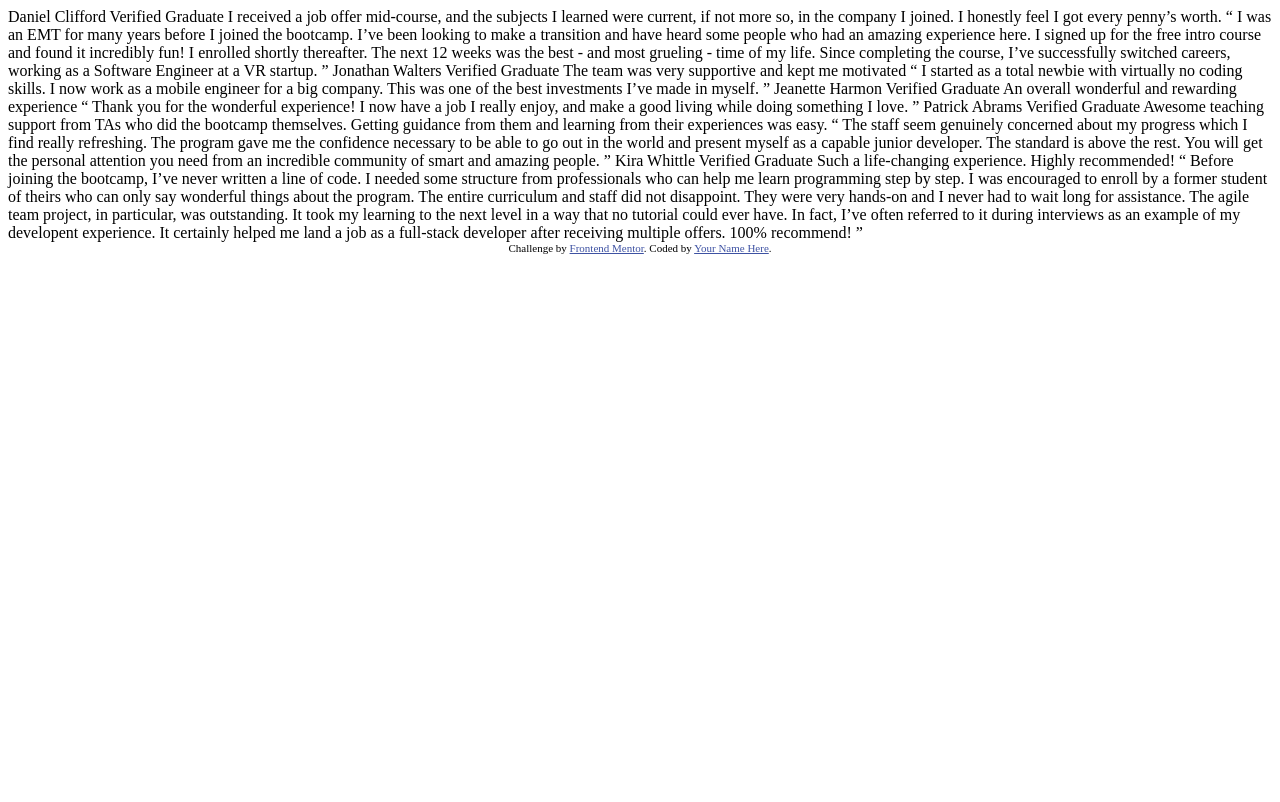
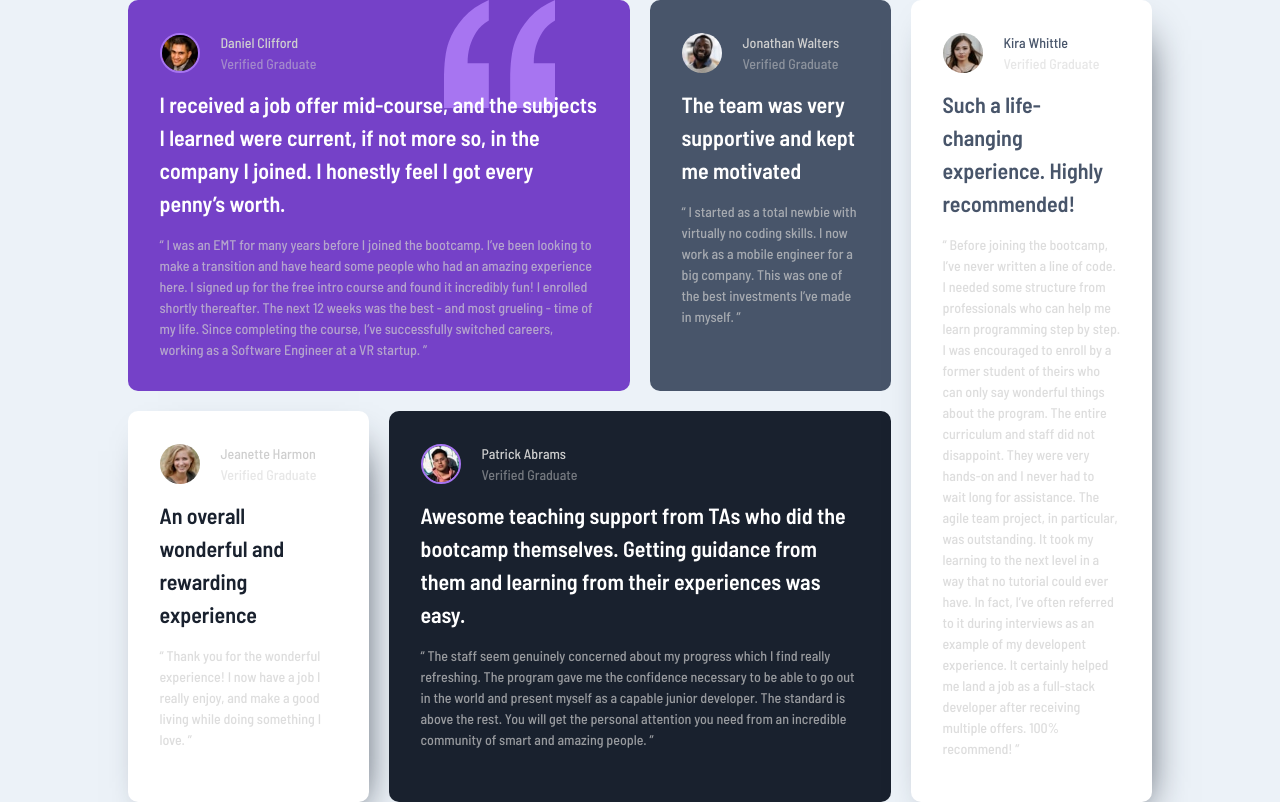
Before and after one commit to hadreemustaffa/testimonials-grid-section, a plain HTML site: page index.html in a window 1280 px wide. Drawn offline with Linux system fonts and the light colour scheme.

Commit message:
style: add structure and base style

```diff
--- a/index.html
+++ b/index.html
@@ -4,70 +4,115 @@
 <head>
   <meta charset="UTF-8">
   <meta name="viewport" content="width=device-width, initial-scale=1.0">
-  <!-- displays site properly based on user's device -->
-
+  <link rel="stylesheet" href="style.css">
   <link rel="icon" type="image/png" sizes="32x32" href="./images/favicon-32x32.png">
-
-  <title>Frontend Mentor | [Challenge Name Here]</title>
-
-  <!-- Feel free to remove these styles or customise in your own stylesheet 👍 -->
-  <style>
-    .attribution {
-      font-size: 11px;
-      text-align: center;
-    }
-
-    .attribution a {
-      color: hsl(228, 45%, 44%);
-    }
-  </style>
+  <title>Frontend Mentor | Testimonials Grid Section</title>
 </head>
 
 <body>
-  Daniel Clifford
-  Verified Graduate
+  <main>
+    <div class="card bg-primary-800 relative">
+      <div class="customer-detail">
+        <img src="images/image-daniel.jpg" alt="" class="border-violet">
+        <div class="customer-name">
+          <img src="images/bg-pattern-quotation.svg" alt="" class="quotation">
+          <p class="text-neutral-800">Daniel Clifford</p>
+          <p class="text-neutral-500">Verified Graduate</p>
+        </div>
+      </div>
 
+      <div class="text-container">
+        <h1>
           I received a job offer mid-course, and the subjects I learned were current, if not more so,
           in the company I joined. I honestly feel I got every penny’s worth.
-
+        </h1>
+        <p class="text-neutral-700">
           “ I was an EMT for many years before I joined the bootcamp. I’ve been looking to make a
           transition and have heard some people who had an amazing experience here. I signed up
           for the free intro course and found it incredibly fun! I enrolled shortly thereafter.
           The next 12 weeks was the best - and most grueling - time of my life. Since completing
           the course, I’ve successfully switched careers, working as a Software Engineer at a VR startup. ”
+        </p>
+      </div>
+    </div>
 
-  Jonathan Walters
-  Verified Graduate
+    <div class="card bg-primary-700">
+      <div class="customer-detail">
+        <img src="images/image-jonathan.jpg" alt="">
+        <div class="customer-name">
+          <p class="text-neutral-800">Jonathan Walters</p>
+          <p class="text-neutral-500">Verified Graduate</p>
+        </div>
+      </div>
 
+      <div class="text-container">
+        <h1>
           The team was very supportive and kept me motivated
-
+        </h1>
+        <p class="text-neutral-700">
           “ I started as a total newbie with virtually no coding skills. I now work as a mobile engineer
           for a big company. This was one of the best investments I’ve made in myself. ”
+        </p>
+      </div>
+    </div>
 
-  Jeanette Harmon
-  Verified Graduate
+    <div class="card bg-primary-100 shadow">
+      <div class="customer-detail">
+        <img src="images/image-jeanette.jpg" alt="">
+        <div class="customer-name">
+          <p class="text-neutral-800">Jeanette Harmon</p>
+          <p class="text-neutral-500">Verified Graduate</p>
+        </div>
+      </div>
 
+      <div class="text-container">
+        <h1 class="text-primary-900">
           An overall wonderful and rewarding experience
-
+        </h1>
+        <p class="text-neutral-700">
           “ Thank you for the wonderful experience! I now have a job I really enjoy, and make a good living
           while doing something I love. ”
+        </p>
+      </div>
+    </div>
 
-  Patrick Abrams
-  Verified Graduate
+    <div class="card bg-primary-900">
+      <div class="customer-detail">
+        <img src="images/image-patrick.jpg" alt="" class="border-violet">
+        <div class="customer-name">
+          <p class="text-neutral-800">Patrick Abrams</p>
+          <p class="text-neutral-500">Verified Graduate</p>
+        </div>
+      </div>
 
+      <div class="text-container">
+        <h1>
           Awesome teaching support from TAs who did the bootcamp themselves. Getting guidance from them and
           learning from their experiences was easy.
-
+        </h1>
+        <p class="text-neutral-700">
           “ The staff seem genuinely concerned about my progress which I find really refreshing. The program
           gave me the confidence necessary to be able to go out in the world and present myself as a capable
           junior developer. The standard is above the rest. You will get the personal attention you need from
           an incredible community of smart and amazing people. ”
+        </p>
+      </div>
+    </div>
 
-  Kira Whittle
-  Verified Graduate
+    <div class="card bg-primary-100 shadow">
+      <div class="customer-detail">
+        <img src="images/image-kira.jpg" alt="">
+        <div class="customer-name">
+          <p class="text-primary-700">Kira Whittle</p>
+          <p class="text-neutral-500">Verified Graduate</p>
+        </div>
+      </div>
 
+      <div class="text-container">
+        <h1 class="text-primary-700">
           Such a life-changing experience. Highly recommended!
-
+        </h1>
+        <p>
           “ Before joining the bootcamp, I’ve never written a line of code. I needed some structure from
           professionals who can help me learn programming step by step. I was encouraged to enroll by a former
           student of theirs who can only say wonderful things about the program. The entire curriculum and staff
@@ -76,11 +121,10 @@
           could ever have. In fact, I’ve often referred to it during interviews as an example of my developent
           experience. It certainly helped me land a job as a full-stack developer after receiving multiple offers.
           100% recommend! ”
-
-  <div class="attribution">
-    Challenge by <a href="https://www.frontendmentor.io?ref=challenge" target="_blank">Frontend Mentor</a>.
-    Coded by <a href="#">Your Name Here</a>.
+        </p>
       </div>
+    </div>
+  </main>
 </body>
 
 </html>
--- a/style.css
+++ b/style.css
@@ -0,0 +1,219 @@
+@import url('https://fonts.googleapis.com/css2?family=Barlow+Semi+Condensed:wght@500;600&display=swap');
+
+:root {
+	/* Font variables */
+	--ff-primary: 'Barlow Semi Condensed', sans-serif;
+
+	--fs-lg: 1.375rem;
+	--fs-sm: 0.875rem;
+
+	--fw-semibold: 600;
+	--fw-regular: 500;
+
+	--ff-heading: var(--ff-primary);
+	--ff-body: var(--ff-primary);
+
+	--fs-heading: var(--fs-lg);
+	--fs-body: var(--fs-sm);
+
+	/* Color variables */
+	--clr-primary-violet: hsl(263, 55%, 52%);
+	--clr-primary-grayish-blue: hsl(217, 19%, 35%);
+	--clr-primary-blackish-blue: hsl(219, 29%, 14%);
+	--clr-primary-white: hsl(0, 0%, 100%);
+
+	--clr-neutral-light-gray-800: hsl(0, 0%, 81%);
+	--clr-neutral-light-gray-700: hsla(0, 0%, 81%, 0.7);
+	--clr-neutral-light-gray-500: hsla(0, 0%, 81%, 0.5);
+	--clr-neutral-light-grayish-blue: hsl(210, 46%, 95%);
+
+	--clr-border-light-violet: hsl(264, 82%, 70%);
+}
+
+/* Box sizing rules */
+*,
+*::before,
+*::after {
+	box-sizing: border-box;
+}
+
+/* Remove default margin */
+* {
+	margin: 0;
+	padding: 0;
+	font: inherit;
+}
+
+/* Set core root defaults */
+html:focus-within {
+	scroll-behavior: smooth;
+}
+
+html,
+body {
+	height: 100%;
+}
+
+/* Set core body defaults */
+body {
+	text-rendering: optimizeSpeed;
+	line-height: 1.5;
+}
+
+/* Make images easier to work with */
+img,
+picture,
+svg {
+	max-width: 100%;
+	display: block;
+}
+
+/* Utility classes */
+
+.text-primary-900 {
+	color: var(--clr-primary-blackish-blue);
+}
+.text-primary-800 {
+	color: var(--clr-primary-violet);
+}
+.text-primary-700 {
+	color: var(--clr-primary-grayish-blue);
+}
+.text-primary-100 {
+	color: var(--clr-primary-white);
+}
+.text-neutral-800 {
+	color: var(--clr-neutral-light-gray-800);
+}
+.text-neutral-700 {
+	color: var(--clr-neutral-light-gray-700);
+}
+.text-neutral-500 {
+	color: var(--clr-neutral-light-gray-500);
+}
+.text-neutral-100 {
+	color: var(--clr-neutral-light-grayish-blue);
+}
+
+.bg-primary-900 {
+	background-color: var(--clr-primary-blackish-blue);
+}
+.bg-primary-800 {
+	background-color: var(--clr-primary-violet);
+}
+.bg-primary-700 {
+	background-color: var(--clr-primary-grayish-blue);
+}
+.bg-primary-100 {
+	background-color: var(--clr-primary-white);
+}
+.bg-neutral-100 {
+	background-color: var(--clr-neutral-light-grayish-blue);
+}
+
+.ff-primary-heading {
+	font-family: var(--ff-heading);
+}
+.ff-primary-body {
+	font-family: var(--ff-body);
+}
+
+.fs-heading {
+	font-size: var(--fs-heading);
+}
+.fs-body {
+	font-size: var(--fs-body);
+}
+
+.fw-semibold {
+	font-weight: var(--fw-semibold);
+}
+.fw-regular {
+	font-weight: var(--fw-regular);
+}
+
+.border-violet {
+	border: 2px solid var(--clr-border-light-violet);
+}
+
+.relative {
+	position: relative;
+}
+
+/* General styling */
+
+body {
+	display: flex;
+	background-color: var(--clr-neutral-light-grayish-blue);
+	font-family: var(--ff-body);
+	font-size: var(--fs-body);
+	font-weight: var(--fw-regular);
+	color: var(--clr-neutral-light-gray-700);
+	line-height: 1.5;
+}
+
+h1 {
+	font-size: var(--fs-heading);
+	color: var(--clr-primary-white);
+	font-weight: var(--fw-semibold);
+}
+
+main {
+	background-color: var(--clr-neutral-light-grayish-blue);
+	width: 80%;
+	margin: auto;
+	display: grid;
+	grid-template-columns: repeat(4, 1fr);
+	grid-template-rows: 1fr 1fr;
+	gap: 20px;
+}
+
+.card {
+	padding: 2.25em;
+	border-radius: 10px;
+	z-index: 0;
+}
+
+.card:first-child {
+	grid-area: 1 / 1 / 1 / 3;
+}
+
+.card:nth-child(4) {
+	grid-area: 2 / 2 / 2 / 4;
+}
+
+.card:last-child {
+	grid-area: 1 / 4 / -1 / -1;
+}
+
+.customer-detail {
+	display: flex;
+	gap: 1.5em;
+	padding-bottom: 1em;
+}
+.customer-detail > img {
+	width: 40px;
+	height: 40px;
+	border-radius: 50%;
+	margin: auto 0;
+}
+
+.text-container {
+	display: flex;
+	flex-direction: column;
+	gap: 1em;
+}
+
+.shadow {
+	box-shadow: 10px 20px 40px -20px var(--clr-primary-blackish-blue);
+}
+
+.quotation {
+	width: 22%;
+	/* width: 160px;
+	height: 150px; */
+	position: absolute;
+	top: 0;
+	right: 15%;
+	z-index: -1;
+}
```
Lines whose indentation alone changed are shown as unchanged.
